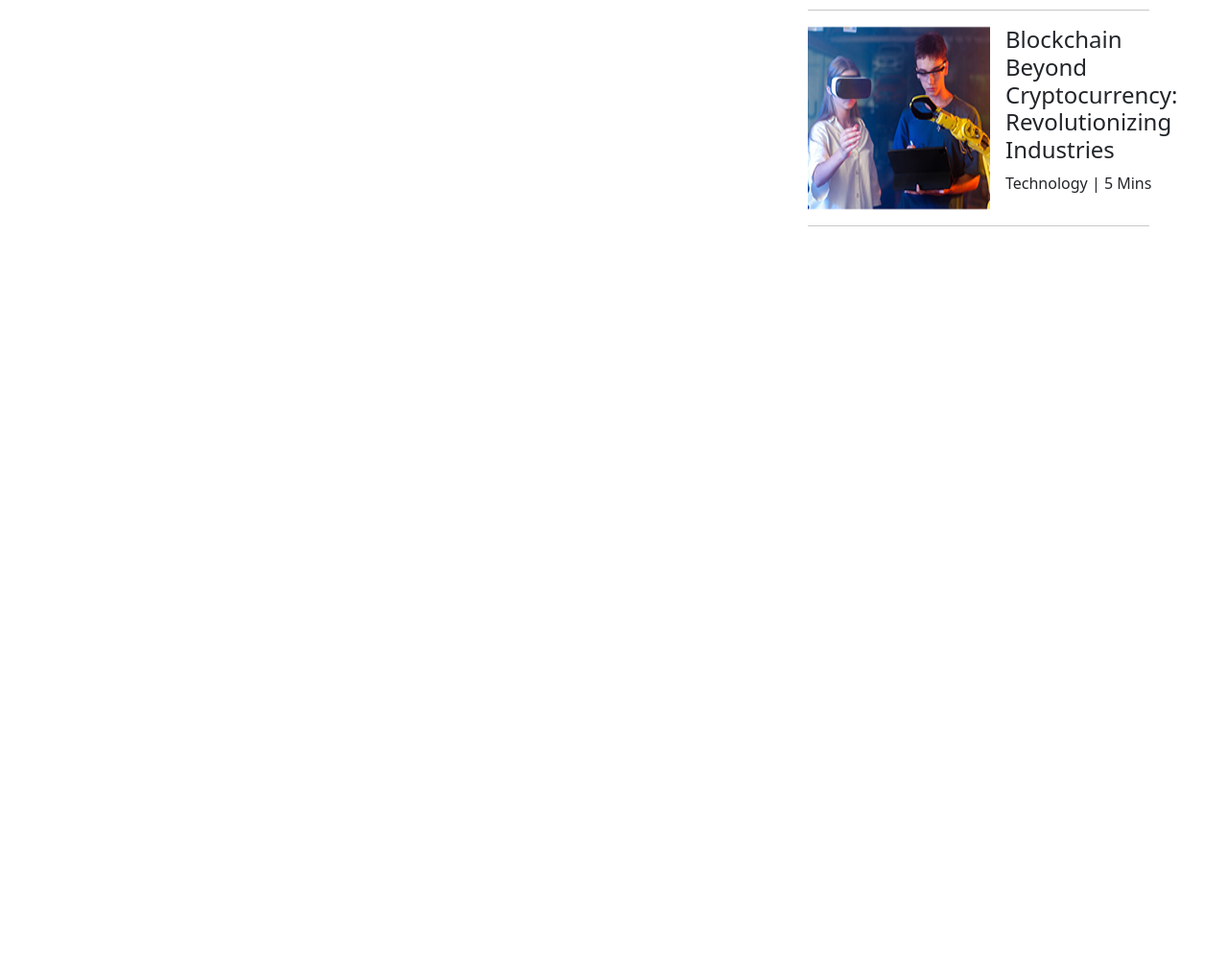
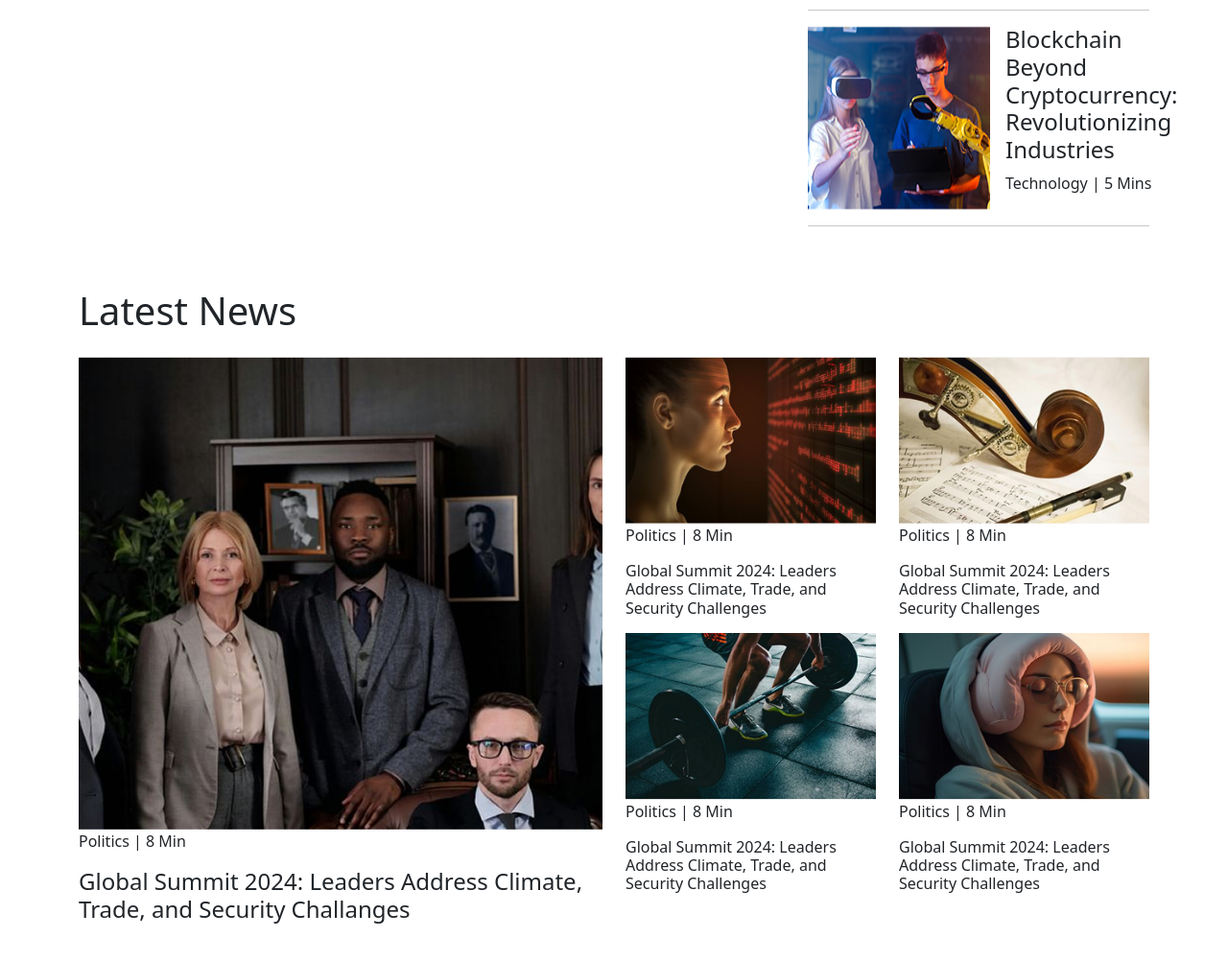
Before and after one commit to raisulconnects/joxnews, a plain HTML site: page index.html in a window 1280 px wide. Shown: the part 826-1828 px from the top of the page at 96% size. Before the commit the page ends 1126 px from the top, so only its background shows below. Drawn offline with nearby package versions, Linux system fonts and the light colour scheme.

Commit message:
done with latest section

```diff
--- a/index.html
+++ b/index.html
@@ -140,6 +140,66 @@
       </div>
     </div>
 
+    <!-- Latest News Section -->
+    <div class="container my-5">
+      <h1 class="fw-light my-4">Latest News</h1>
+      <div class="row">
+        <div class="col-6">
+          <img class="img-fluid" src="img/latest1.png" alt="" />
+          <p>Politics | 8 Min</p>
+          <h4>
+            Global Summit 2024: Leaders Address Climate, Trade, and Security
+            Challanges
+          </h4>
+        </div>
+        <div class="col-6">
+          <div class="row">
+            <div class="col-6">
+              <div class="">
+                <img class="img-fluid" src="img/latest2.png" alt="" />
+                <p>Politics | 8 Min</p>
+                <h6 class="my-0">
+                  Global Summit 2024: Leaders Address Climate, Trade, and
+                  Security Challenges
+                </h6>
+              </div>
+
+              <div class="mt-3">
+                <!-- Add margin-top -->
+                <img class="img-fluid" src="img/latest4.png" alt="" />
+                <p>Politics | 8 Min</p>
+                <h6 class="my-0">
+                  Global Summit 2024: Leaders Address Climate, Trade, and
+                  Security Challenges
+                </h6>
+              </div>
+            </div>
+
+            <div class="col-6">
+              <div class="">
+                <img class="img-fluid" src="img/latest3.png" alt="" />
+                <p>Politics | 8 Min</p>
+                <h6 class="my-0">
+                  Global Summit 2024: Leaders Address Climate, Trade, and
+                  Security Challenges
+                </h6>
+              </div>
+
+              <div class="mt-3">
+                <!-- Add margin-top -->
+                <img class="img-fluid" src="img/latest5.png" alt="" />
+                <p>Politics | 8 Min</p>
+                <h6 class="my-0">
+                  Global Summit 2024: Leaders Address Climate, Trade, and
+                  Security Challenges
+                </h6>
+              </div>
+            </div>
+          </div>
+        </div>
+      </div>
+    </div>
+
     <!-- Bootstrap JS Bundle CDN (includes Popper) -->
     <script src="https://cdn.jsdelivr.net/npm/bootstrap@5.3.2/dist/js/bootstrap.bundle.min.js"></script>
   </body>
```
Also changed, not shown: img/latest1.png (added), img/latest2.png (added), img/latest3.png (added), img/latest4.png (added), img/latest5.png (added).
